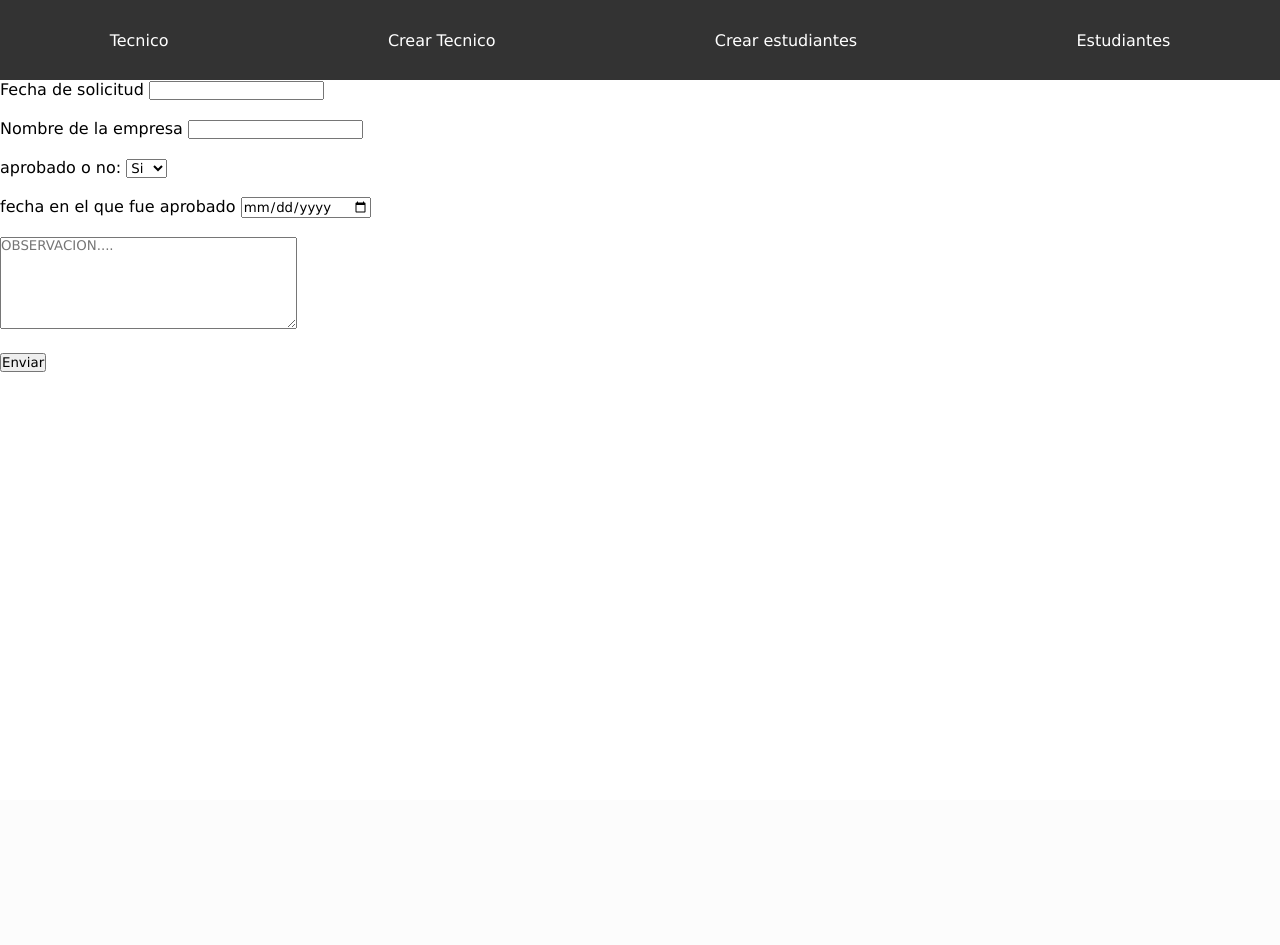
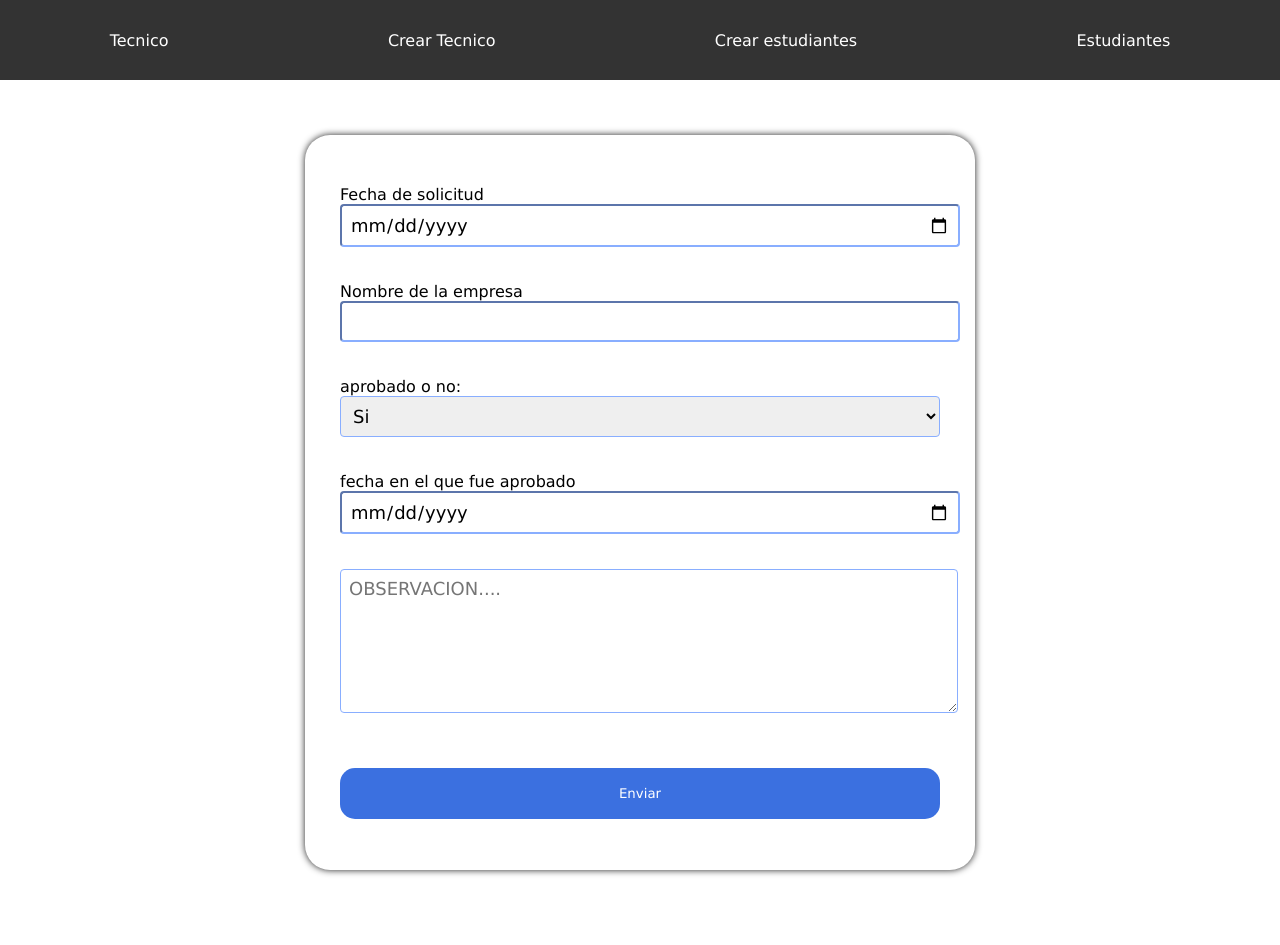
Before and after one commit to Jhoan-Alvarado/PMW_Etapa_Productiva-, a PHP site: page /etapa/modulos/modalidades/homolog/crearHomolog.php in a window 1280 px wide. Before the commit the page ends 372 px from the top, so only its background shows below. Run offline with PHP 8.4, Linux system fonts and the light colour scheme.

Commit message:
Cambios estilo de formularios

```diff
--- a/modulos/modalidades/homolog/crearHomolog.php
+++ b/modulos/modalidades/homolog/crearHomolog.php
@@ -1,5 +1,10 @@
 <?php include("../../../config/db.php"); include("../../../vistas/header.php"); ?>
 
+
+
+<head>
+    <link rel="stylesheet" href="../../../css/estudiante/crearE.css">
+</head>
 
 
 <div class="formulario_estudiantes">
@@ -7,7 +12,7 @@
 
   <form action="" method="post">
     <label for="">Fecha de solicitud</label>
-    <input class="date" type="text" id="" name="" required maxlength="15"><br><br>
+    <input class="estilo" type="date" id="" name="" required maxlength="15"><br><br>
 
     <label for="">Nombre de la empresa</label>
     <input class="estilo" type="text" id="" name="" required maxlength="20"><br><br>
@@ -21,7 +26,7 @@
     <label for="">fecha en el que fue aprobado</label>
     <input class="estilo" type="date" id="" name=""><br><br>
 
-    <textarea name="mensaje" rows="6" cols="40" placeholder="OBSERVACION...."></textarea><br><br>
+    <textarea class="estilo" name="mensaje" rows="6" cols="40" placeholder="OBSERVACION...."></textarea><br><br>
 
     <button type="submit" value="Enviar">Enviar</button>
   </form>
```
Also changed, not shown: modulos/modalidades/pasantia/crearPasantia.php (+10 -5 lines).
